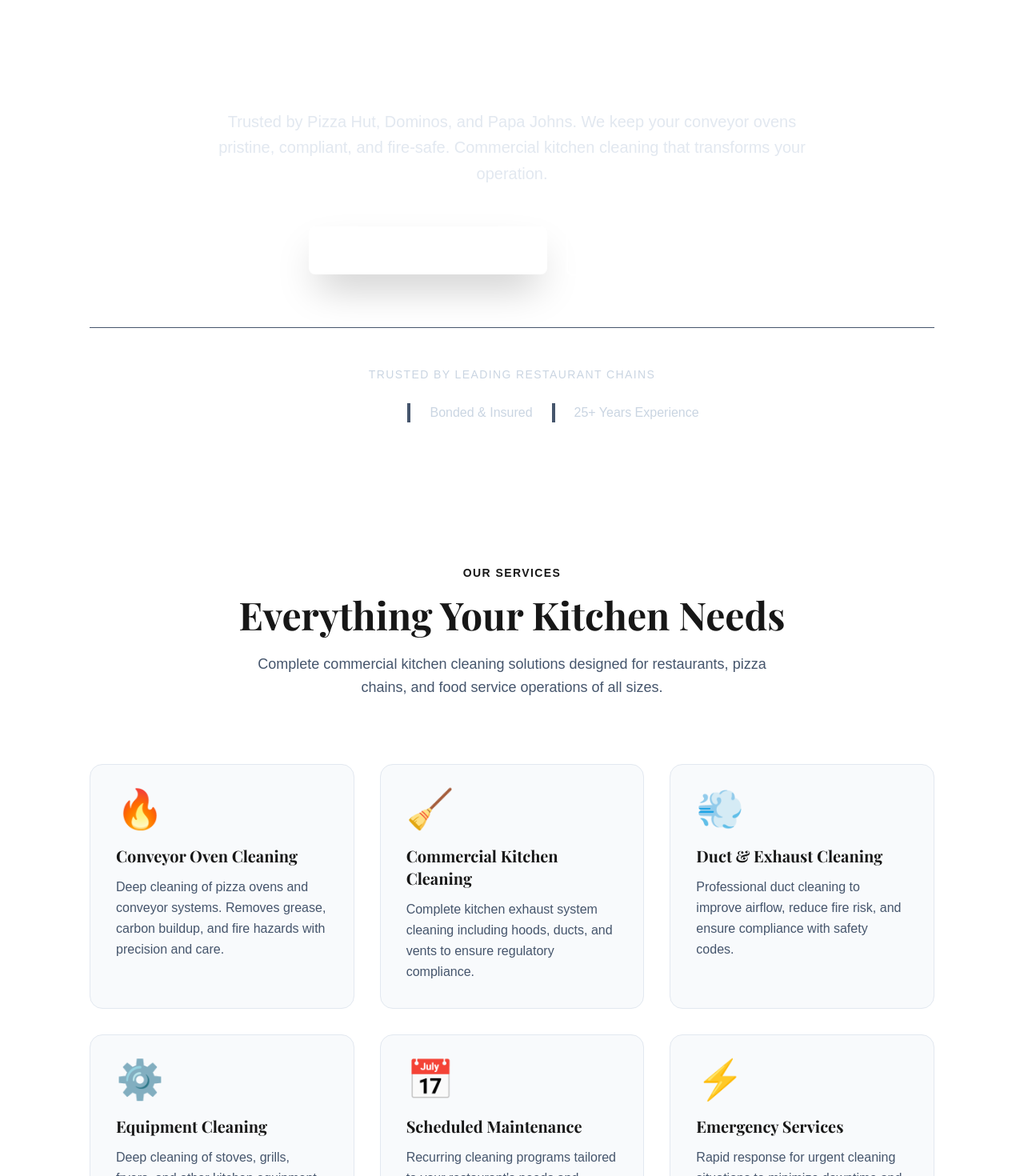
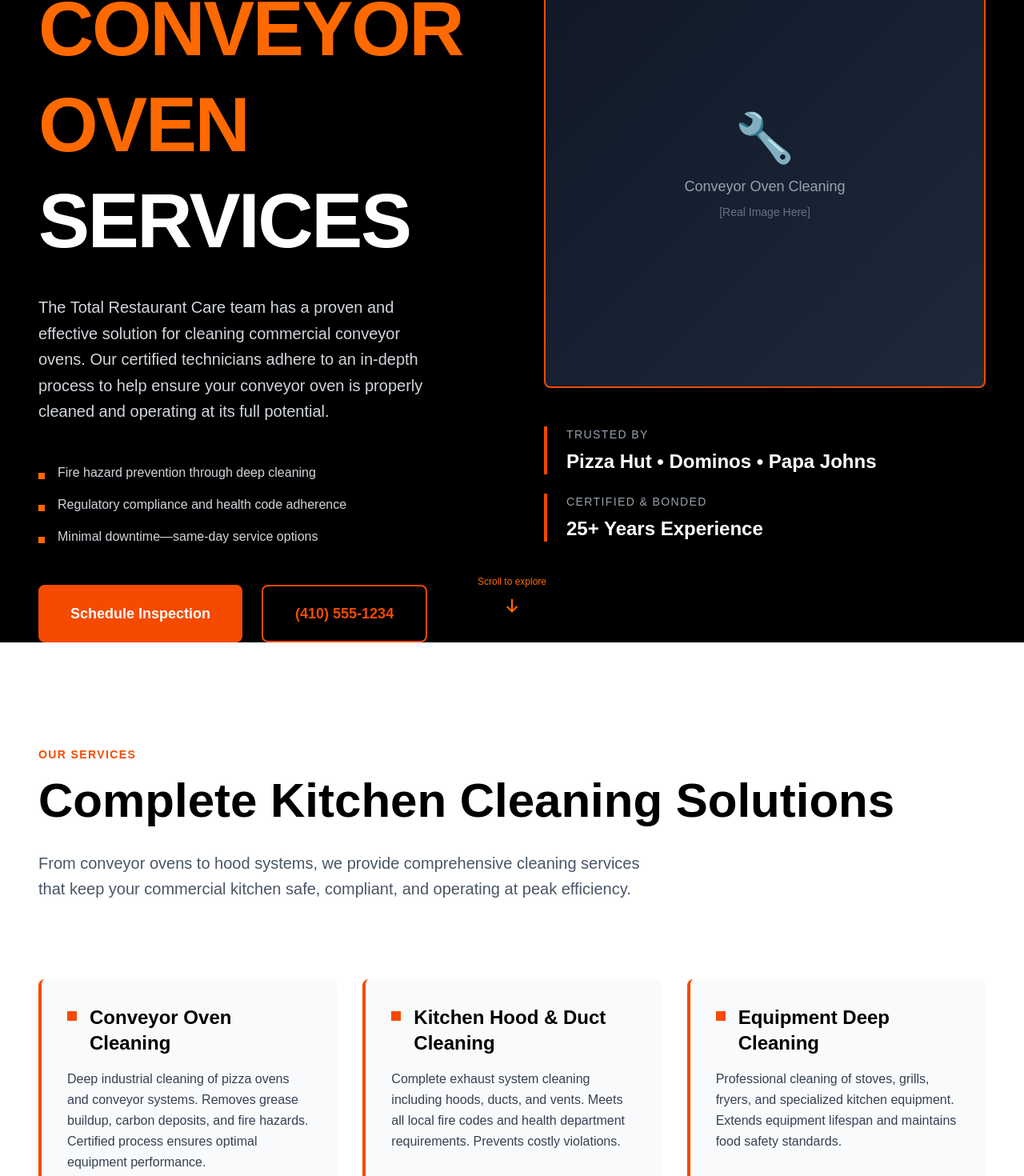
Before and after one commit to backdoc123/total-restaurant-care, a Next.js app: page / in a window 1280 px wide. Shown: the part 192-1662 px from the top of the page at 80% size. Built offline with nearby package versions, Linux system fonts and the light colour scheme.

Commit message:
TRC V2 COMPLETE REDESIGN: Black background, orange accents, aggressive typography, benefit-driven copy, competitive design

```diff
--- a/components/Hero.tsx
+++ b/components/Hero.tsx
@@ -9,14 +9,14 @@ export default function Hero() {
     visible: {
       opacity: 1,
       transition: {
-        staggerChildren: 0.15,
-        delayChildren: 0.2,
+        staggerChildren: 0.12,
+        delayChildren: 0.1,
       },
     },
   }
 
   const itemVariants: Variants = {
-    hidden: { opacity: 0, y: 30 },
+    hidden: { opacity: 0, y: 40 },
     visible: {
       opacity: 1,
       y: 0,
@@ -28,79 +28,111 @@ export default function Hero() {
   }
 
   return (
-    <section className="min-h-screen bg-gradient-to-b from-navy-900 via-navy-800 to-navy-950 text-white relative overflow-hidden pt-20 flex items-center">
-      {/* Subtle background accent */}
-      <div className="absolute inset-0 opacity-10">
-        <div className="absolute top-10 right-20 w-96 h-96 bg-copper-600 rounded-full blur-3xl" />
-        <div className="absolute bottom-10 left-20 w-96 h-96 bg-copper-600 rounded-full blur-3xl" />
-      </div>
-
+    <section className="min-h-screen bg-black text-white relative overflow-hidden flex items-center">
       {/* Content */}
-      <div className="relative z-10 max-w-6xl mx-auto px-6 sm:px-8 lg:px-12 w-full">
+      <div className="max-w-7xl mx-auto px-6 sm:px-8 lg:px-12 w-full relative z-10">
+        <div className="grid grid-cols-1 lg:grid-cols-2 gap-12 lg:gap-20 items-center">
+          {/* Left: Text */}
           <motion.div
             variants={containerVariants}
             initial="hidden"
             animate="visible"
-          className="text-center"
           >
             {/* Overline */}
             <motion.div variants={itemVariants} className="mb-6">
-            <span className="text-copper-500 font-sans text-sm uppercase tracking-widest font-semibold">
-              Professional Cleaning Excellence
+              <span className="text-orange-500 font-sans text-sm uppercase tracking-widest font-bold">
+                Commercial Kitchen Experts
               </span>
             </motion.div>
 
-          {/* Headline */}
+            {/* Main Headline - LARGE & BOLD */}
             <motion.h1
               variants={itemVariants}
-            className="text-5xl sm:text-6xl lg:text-7xl font-serif font-bold mb-8 leading-tight text-white"
+              className="text-6xl sm:text-7xl lg:text-8xl font-sans font-black mb-8 leading-tight tracking-tight"
             >
-            Chris
+              RELIABLE{' '}
+              <span className="text-orange-500">CONVEYOR OVEN</span>
+              <br />
+              SERVICES
             </motion.h1>
 
-          {/* Subheading */}
+            {/* Benefit-driven copy */}
             <motion.p
               variants={itemVariants}
-            className="text-lg sm:text-xl text-slate-200 max-w-3xl mx-auto mb-12 font-light leading-relaxed"
+              className="text-lg sm:text-xl text-gray-300 max-w-lg mb-12 leading-relaxed font-light"
             >
-            Trusted by Pizza Hut, Dominos, and Papa Johns. We keep your conveyor ovens pristine, compliant, and fire-safe. Commercial kitchen cleaning that transforms your operation.
+              The Total Restaurant Care team has a proven and effective solution for cleaning commercial conveyor ovens. Our certified technicians adhere to an in-depth process to help ensure your conveyor oven is properly cleaned and operating at its full potential.
             </motion.p>
 
-          {/* CTA Buttons */}
+            {/* Key benefits - bullet style */}
+            <motion.div variants={itemVariants} className="space-y-4 mb-12">
+              <div className="flex items-start gap-4">
+                <div className="w-2 h-2 bg-orange-500 mt-3 flex-shrink-0" />
+                <p className="text-gray-300">Fire hazard prevention through deep cleaning</p>
+              </div>
+              <div className="flex items-start gap-4">
+                <div className="w-2 h-2 bg-orange-500 mt-3 flex-shrink-0" />
+                <p className="text-gray-300">Regulatory compliance and health code adherence</p>
+              </div>
+              <div className="flex items-start gap-4">
+                <div className="w-2 h-2 bg-orange-500 mt-3 flex-shrink-0" />
+                <p className="text-gray-300">Minimal downtime—same-day service options</p>
+              </div>
+            </motion.div>
+
+            {/* CTA - AGGRESSIVE */}
             <motion.div
               variants={itemVariants}
-            className="flex flex-col sm:flex-row gap-6 justify-center items-center mb-16"
+              className="flex flex-col sm:flex-row gap-6"
             >
               <motion.button
                 whileHover={{ scale: 1.05 }}
                 whileTap={{ scale: 0.95 }}
-              className="px-10 py-4 bg-copper-600 text-white font-sans font-bold text-lg rounded-lg hover:bg-copper-500 transition-colors duration-300 shadow-2xl"
+                className="px-10 py-5 bg-orange-600 text-white font-sans font-bold text-lg rounded-lg hover:bg-orange-500 transition-colors duration-300 shadow-2xl"
               >
-              Schedule Free Inspection
+                Schedule Inspection
               </motion.button>
               <motion.button
                 whileHover={{ scale: 1.05 }}
                 whileTap={{ scale: 0.95 }}
-              className="px-10 py-4 border-2 border-copper-500 text-copper-400 font-sans font-bold text-lg rounded-lg hover:bg-copper-600 hover:text-white transition-all duration-300"
+                className="px-10 py-5 border-2 border-orange-600 text-orange-600 font-sans font-bold text-lg rounded-lg hover:bg-orange-600 hover:text-white transition-all duration-300"
               >
-              Get a Quote
+                (410) 555-1234
               </motion.button>
             </motion.div>
+          </motion.div>
 
-          {/* Trust line */}
-          <motion.div variants={itemVariants} className="pt-12 border-t border-slate-600">
-            <p className="text-slate-300 text-sm uppercase tracking-widest font-sans mb-6">
-              Trusted by leading restaurant chains
-            </p>
-            <div className="flex justify-center items-center gap-6 flex-wrap">
-              <span className="text-copper-500 font-bold text-lg font-serif">Pizza Hut</span>
-              <div className="w-1 h-6 bg-slate-600" />
-              <span className="text-slate-300 font-sans">Bonded & Insured</span>
-              <div className="w-1 h-6 bg-slate-600" />
-              <span className="text-slate-300 font-sans">25+ Years Experience</span>
+          {/* Right: Image placeholder (for real image) */}
+          <motion.div
+            initial={{ opacity: 0, x: 40 }}
+            animate={{ opacity: 1, x: 0 }}
+            transition={{ duration: 0.8, delay: 0.2 }}
+            className="hidden lg:block"
+          >
+            <div className="relative w-full aspect-square bg-gradient-to-br from-gray-900 to-gray-800 rounded-lg overflow-hidden border-2 border-orange-600 border-opacity-30">
+              {/* Placeholder for real image */}
+              <div className="absolute inset-0 flex items-center justify-center">
+                <div className="text-center">
+                  <div className="text-6xl mb-4">🔧</div>
+                  <p className="text-gray-400 text-lg">Conveyor Oven Cleaning</p>
+                  <p className="text-gray-500 text-sm mt-2">[Real Image Here]</p>
+                </div>
+              </div>
+            </div>
+
+            {/* Trust badges below image */}
+            <div className="mt-12 space-y-6">
+              <div className="border-l-4 border-orange-600 pl-6">
+                <p className="text-sm text-gray-400 uppercase tracking-widest">Trusted by</p>
+                <p className="text-2xl font-bold text-white mt-2">Pizza Hut • Dominos • Papa Johns</p>
+              </div>
+              <div className="border-l-4 border-orange-600 pl-6">
+                <p className="text-sm text-gray-400 uppercase tracking-widest">Certified & Bonded</p>
+                <p className="text-2xl font-bold text-white mt-2">25+ Years Experience</p>
+              </div>
             </div>
           </motion.div>
-        </motion.div>
+        </div>
       </div>
 
       {/* Scroll indicator */}
@@ -109,7 +141,7 @@ export default function Hero() {
         transition={{ duration: 3, repeat: Infinity }}
         className="absolute bottom-10 left-1/2 transform -translate-x-1/2 z-20"
       >
-        <div className="text-copper-500 text-center">
+        <div className="text-orange-500 text-center">
           <div className="text-xs font-sans mb-3">Scroll to explore</div>
           <svg className="w-5 h-5 mx-auto" fill="none" stroke="currentColor" viewBox="0 0 24 24">
             <path strokeLinecap="round" strokeLinejoin="round" strokeWidth={2.5} d="M19 14l-7 7m0 0l-7-7m7 7V3" />
--- a/components/Services.tsx
+++ b/components/Services.tsx
@@ -6,33 +6,27 @@ import type { Variants } from 'framer-motion'
 const services = [
   {
     title: 'Conveyor Oven Cleaning',
-    description: 'Deep cleaning of pizza ovens and conveyor systems. Removes grease, carbon buildup, and fire hazards with precision and care.',
-    icon: '🔥',
+    description: 'Deep industrial cleaning of pizza ovens and conveyor systems. Removes grease buildup, carbon deposits, and fire hazards. Certified process ensures optimal equipment performance.',
   },
   {
-    title: 'Commercial Kitchen Cleaning',
-    description: 'Complete kitchen exhaust system cleaning including hoods, ducts, and vents to ensure regulatory compliance.',
-    icon: '🧹',
+    title: 'Kitchen Hood & Duct Cleaning',
+    description: 'Complete exhaust system cleaning including hoods, ducts, and vents. Meets all local fire codes and health department requirements. Prevents costly violations.',
   },
   {
-    title: 'Duct & Exhaust Cleaning',
-    description: 'Professional duct cleaning to improve airflow, reduce fire risk, and ensure compliance with safety codes.',
-    icon: '💨',
+    title: 'Equipment Deep Cleaning',
+    description: 'Professional cleaning of stoves, grills, fryers, and specialized kitchen equipment. Extends equipment lifespan and maintains food safety standards.',
   },
   {
-    title: 'Equipment Cleaning',
-    description: 'Deep cleaning of stoves, grills, fryers, and other kitchen equipment to maintain performance and safety.',
-    icon: '⚙️',
+    title: 'Fire Hazard Remediation',
+    description: 'Comprehensive grease removal to eliminate fire risks. Certified technicians follow industry best practices. Your operation stays safe and compliant.',
   },
   {
-    title: 'Scheduled Maintenance',
-    description: 'Recurring cleaning programs tailored to your restaurant\'s needs and operational schedule.',
-    icon: '📅',
+    title: 'Scheduled Maintenance Programs',
+    description: 'Recurring cleaning plans customized to your kitchen\'s usage and requirements. Prevents buildup, reduces emergency calls, minimizes downtime.',
   },
   {
-    title: 'Emergency Services',
-    description: 'Rapid response for urgent cleaning situations to minimize downtime and ensure continuity.',
-    icon: '⚡',
+    title: 'Emergency & Rapid Response',
+    description: '24-hour emergency cleaning services available. Same-day appointments to minimize operational interruption. Rapid deployment for urgent situations.',
   },
 ]
 
@@ -42,8 +36,8 @@ export default function Services() {
     visible: {
       opacity: 1,
       transition: {
-        staggerChildren: 0.1,
-        delayChildren: 0.2,
+        staggerChildren: 0.08,
+        delayChildren: 0.1,
       },
     },
   }
@@ -61,24 +55,24 @@ export default function Services() {
   }
 
   return (
-    <section className="py-24 bg-white">
-      <div className="max-w-6xl mx-auto px-6 sm:px-8 lg:px-12">
+    <section className="py-32 bg-white">
+      <div className="max-w-7xl mx-auto px-6 sm:px-8 lg:px-12">
         {/* Section header */}
         <motion.div
-          initial={{ opacity: 0, y: 20 }}
+          initial={{ opacity: 0, y: 30 }}
           whileInView={{ opacity: 1, y: 0 }}
           transition={{ duration: 0.6 }}
           viewport={{ once: true }}
-          className="text-center mb-20"
+          className="mb-24"
         >
-          <span className="text-copper-600 font-sans text-sm uppercase tracking-widest font-semibold">
+          <span className="text-orange-600 font-sans text-sm uppercase tracking-widest font-bold">
             Our Services
           </span>
-          <h2 className="text-4xl sm:text-5xl font-serif font-bold text-navy-900 mt-4 mb-6">
-            Everything Your Kitchen Needs
+          <h2 className="text-5xl sm:text-6xl font-sans font-black text-black mt-4 mb-8">
+            Complete Kitchen Cleaning Solutions
           </h2>
-          <p className="text-lg text-slate-600 max-w-2xl mx-auto font-light leading-relaxed">
-            Complete commercial kitchen cleaning solutions designed for restaurants, pizza chains, and food service operations of all sizes.
+          <p className="text-xl text-gray-600 max-w-3xl font-light leading-relaxed">
+            From conveyor ovens to hood systems, we provide comprehensive cleaning services that keep your commercial kitchen safe, compliant, and operating at peak efficiency.
           </p>
         </motion.div>
 
@@ -95,13 +89,15 @@ export default function Services() {
               key={index}
               variants={cardVariants}
               whileHover={{ y: -8, transition: { duration: 0.3 } }}
-              className="p-8 bg-slate-50 border border-slate-200 rounded-2xl hover:border-copper-500 hover:shadow-2xl transition-all duration-300"
+              className="p-8 bg-gray-50 border-l-4 border-orange-600 rounded-lg hover:shadow-2xl transition-all duration-300"
             >
-              <div className="text-5xl mb-5">{service.icon}</div>
-              <h3 className="text-xl font-serif font-bold text-navy-900 mb-3">
-                {service.title}
-              </h3>
-              <p className="text-slate-600 font-sans leading-relaxed text-base">
+              <div className="flex items-start gap-4 mb-4">
+                <div className="w-3 h-3 bg-orange-600 mt-2 flex-shrink-0" />
+                <h3 className="text-2xl font-sans font-bold text-black">
+                  {service.title}
+                </h3>
+              </div>
+              <p className="text-gray-700 font-sans leading-relaxed">
                 {service.description}
               </p>
             </motion.div>
```
Lines whose indentation alone changed are shown as unchanged.
